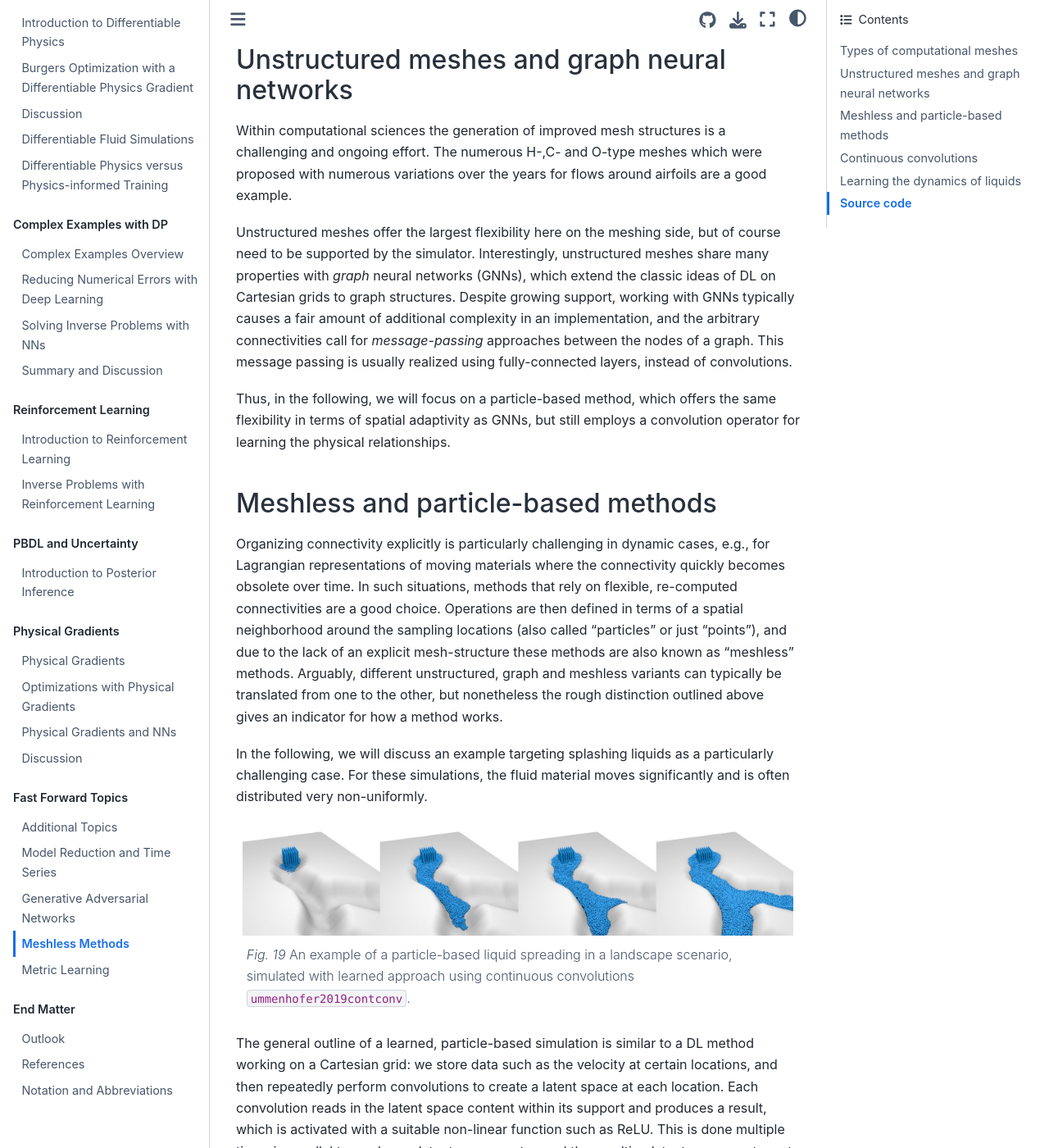
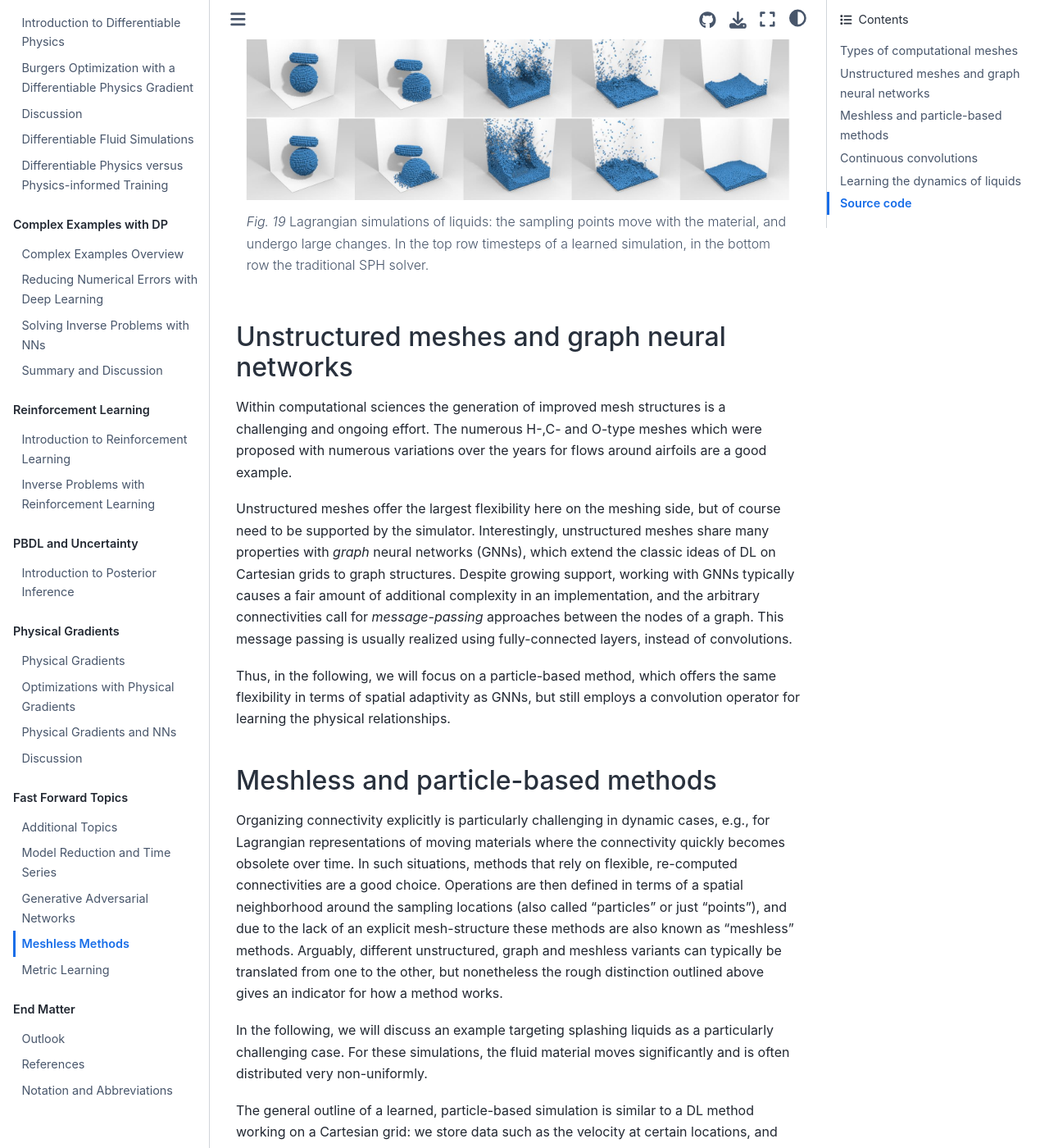
Before and after one commit to tum-pbs/pbdl-book, a Jupyter Book: the page built from others-lagrangian.md, in a window 1280 px wide and 1400 px high, scrolled down 844 px. Shown: the whole window at 82% size. Built offline with Jupyter Book 1.0.4 settings and Sphinx 7.4.7 and the Sphinx Book theme 1.1.4, drawn with Linux system fonts in a browser that asks for light colours; pages that are not in the unit, such as notebooks, are missing from menus; cross-references to code outside the pages are shown as plain code; some of the changed text lies outside the part shown.

Commit message:
update cconv examples

````diff
--- a/others-lagrangian.md
+++ b/others-lagrangian.md
@@ -7,6 +7,7 @@ for continuously changing quantities such as the temperature in a room.
 While the previous examples have focused on aspects beyond discretization
 (and used Cartesian grids as a placeholder), the following chapter will target
 scenarios where learning with dynamically changing and adaptive discretization has a benefit.
+
 
 ## Types of computational meshes
 
@@ -27,6 +28,13 @@ for using stable, established DL components (especially regular convolutional la
 However, for target functions that exhibit an uneven mix of smooth and complex
 regions, the other two mesh types can have advantages.
 
+```{figure} resources/others-lagrangian-cconv-dfsph.jpg
+---
+name: others-lagrangian-cconv-dfsph
+---
+Lagrangian simulations of liquids: the sampling points move with the material, and undergo large changes. In the
+top row timesteps of a learned simulation, in the bottom row the traditional SPH solver.
+```
 
 ## Unstructured meshes and graph neural networks
 
@@ -64,14 +72,6 @@ gives an indicator for how a method works.
 
 In the following, we will discuss an example targeting splashing liquids as a particularly challenging case.
 For these simulations, the fluid material moves significantly and is often distributed very non-uniformly.
-
-```{figure} resources/others-lagrangian-environment.jpg
----
-name: others-lagrangian-environment
----
-An example of a particle-based liquid spreading in a landscape scenario, simulated with
-learned approach using continuous convolutions {cite}`ummenhofer2019contconv`.
-```
 
 The general outline of a learned, particle-based simulation is similar to a
 DL method working on a Cartesian grid: we store data such as the velocity
@@ -165,7 +165,8 @@ then supports optimization via gradient descent, e.g., w.r.t. input parameters s
 ---
 name: others-lagrangian-canyon
 ---
-Another example of the learned particle-based liquid solver with a more complex ground geometry.
+An example of a particle-based liquid spreading in a landscape scenario, simulated with
+learned approach using continuous convolutions {cite}`ummenhofer2019contconv`.
 ```
 
 ## Source code
````
Also changed, not shown: others-timeseries.md (+0 -1 lines), resources/others-lagrangian-cconv-dfsph.jpg (added).
